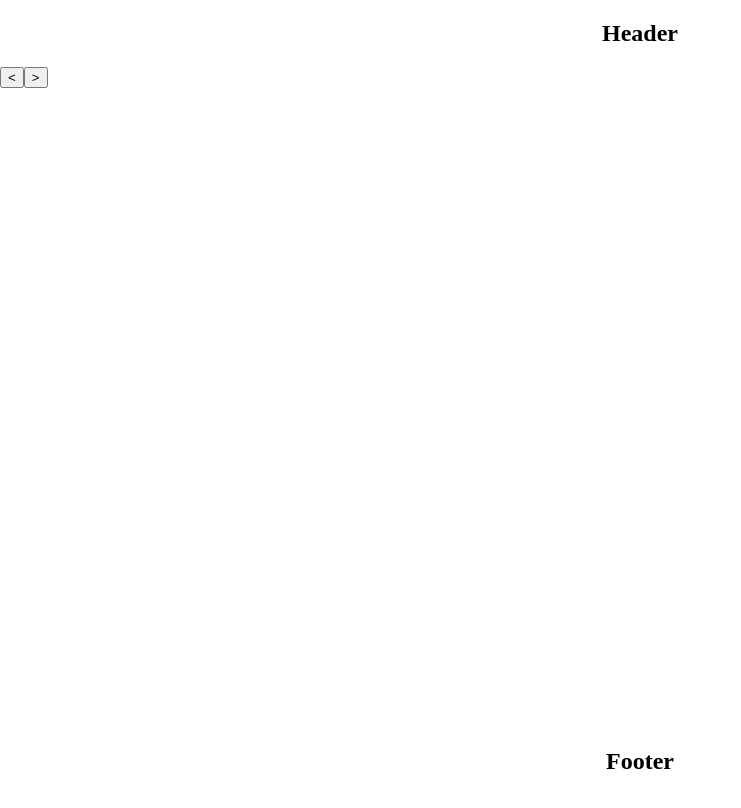
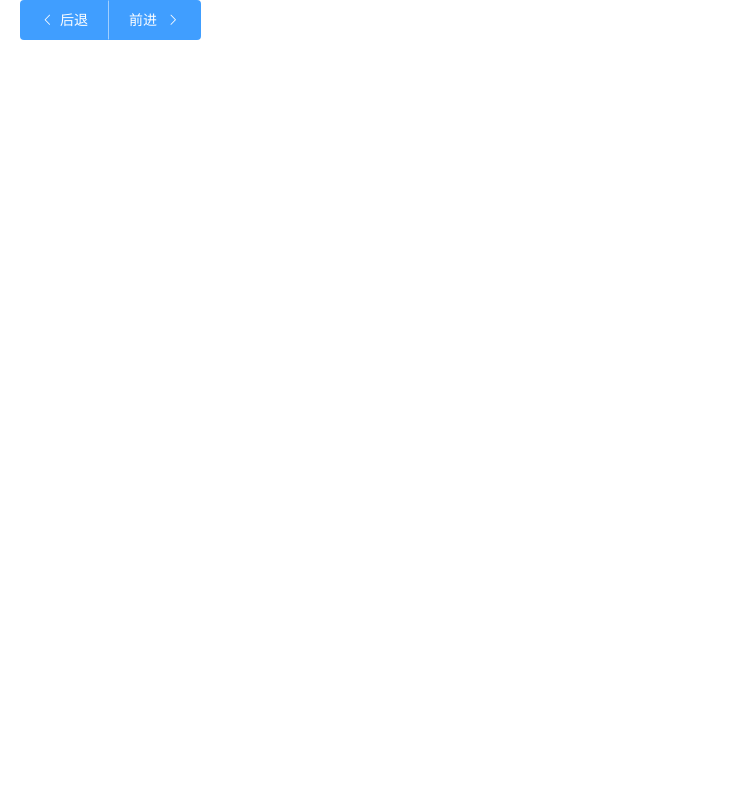
Before and after one commit to SanTeamo/vue-demo, a Vue app: page / in a window 1280 px wide. Shown: the top 808 px of the page, without its empty margins (0-741 px from the left). Built offline with nearby package versions, Linux system fonts and the light colour scheme.

Commit message:
element-ui

```diff
--- a/package.json
+++ b/package.json
@@ -10,6 +10,7 @@
   },
   "dependencies": {
     "core-js": "^3.6.5",
+    "element-ui": "^2.15.6",
     "vue": "^2.6.11",
     "vue-class-component": "^7.2.3",
     "vue-property-decorator": "^9.1.2",
--- a/public/index.html
+++ b/public/index.html
@@ -14,6 +14,9 @@
       margin: 0;
       padding: 0;
     }
+    #app {
+      position: relative;
+    }
   </style>
 </head>
 <body>
--- a/src/App.vue
+++ b/src/App.vue
@@ -1,21 +1,24 @@
 <template>
   <div id="app">
-    <!-- 我是头部 -->
-    <header class="header">
-      <h2 style="text-align: center">Header</h2>
-      <button @click="back">&lt;</button>
-      <button @click="pre">&gt;</button>
-    </header>
-    <!-- 路由出口 -->
-    <div class="content">
-      <transition name="fade" mode="out-in">
-        <router-view />
-      </transition>
-    </div>
-    <!-- 路由以外的公共部分 -->
-    <footer class="footer">
-      <h2>Footer</h2>
-    </footer>
+    <el-container style="height: 100%">
+      <el-aside width="0">Aside</el-aside>
+      <el-container>
+        <el-header>
+          <el-button-group>
+            <el-button type="primary" icon="el-icon-arrow-left" @click="back">后退</el-button>
+            <el-button type="primary" @click="pre">
+              前进
+              <i class="el-icon-arrow-right el-icon--right"></i>
+            </el-button>
+          </el-button-group>
+        </el-header>
+        <el-main>
+          <transition name="fade" mode="out-in">
+            <router-view />
+          </transition>
+        </el-main>
+      </el-container>
+    </el-container>
   </div>
 </template>
 
@@ -33,27 +36,4 @@ export default {
 }
 </script>
 
-<style scoped>
-.fade-enter-active,
-.fade-leave-active {
-  transition: opacity 0.5s;
-}
-.fade-enter, .fade-leave-to /* .fade-leave-active below version 2.1.8 */ {
-  opacity: 0;
-}
-#app {
-  position: relative;
-}
-.header {
-  position: relative;
-}
-.content {
-  position: relative;
-  height: 80%;
-  padding: 0 5px;
-}
-.footer {
-  position: relative;
-  text-align: center;
-}
-</style>
+<style scoped></style>
--- a/src/main.ts
+++ b/src/main.ts
@@ -2,8 +2,11 @@ import Vue from 'vue'
 import App from './App.vue'
 import router from './router'
 import store from './store'
+import ElementUI from 'element-ui'
+import 'element-ui/lib/theme-chalk/index.css'
 
 Vue.config.productionTip = false
+Vue.use(ElementUI)
 
 new Vue({
   router,
```
Also changed, not shown: 1 other file (tests, documents, lock files or other folders).
